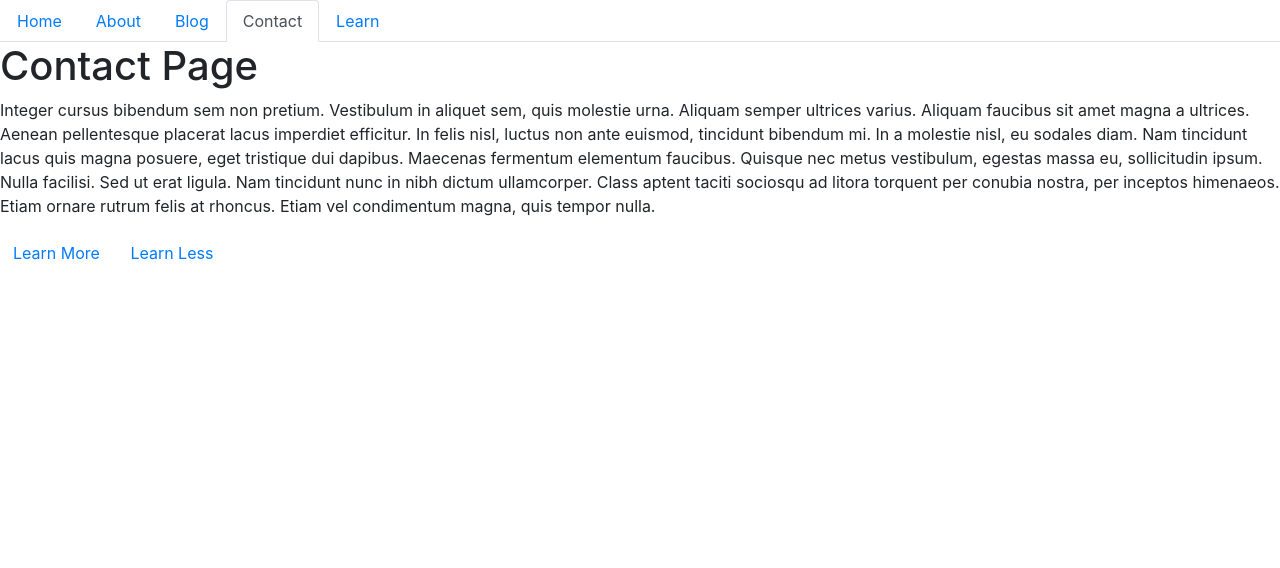
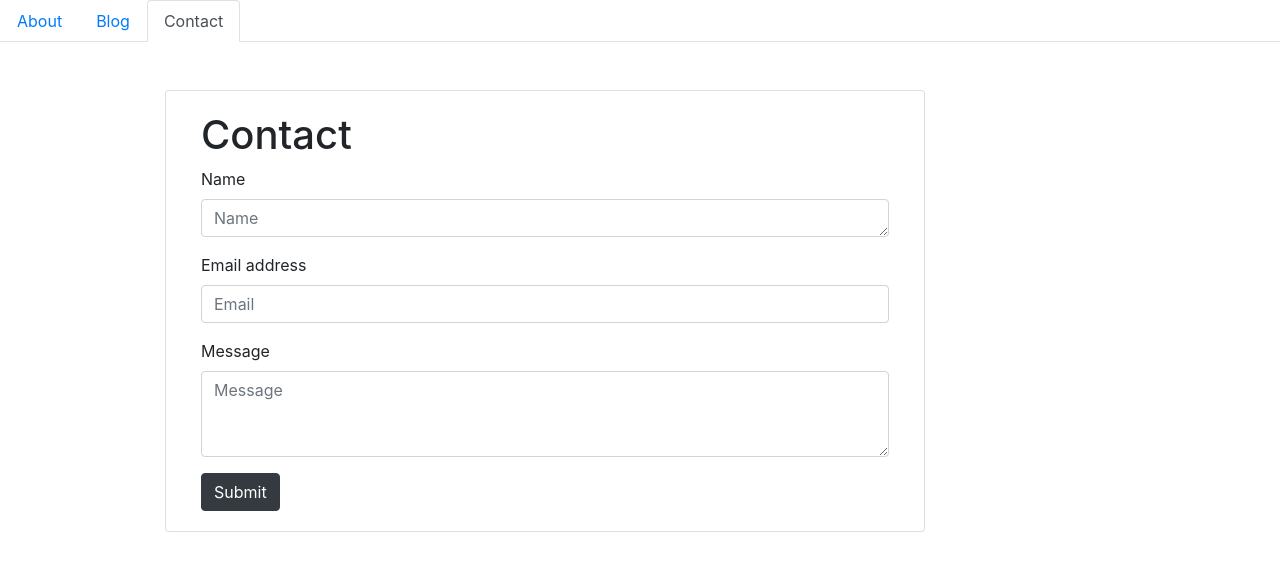
Before and after one commit to MacParthum/React_Portfolio, a React (Create React App) app: page /contact in a window 1280 px wide. Shown: the top 568 px of the page. Built offline with nearby package versions, Linux system fonts and the light colour scheme.

Commit message:
still playing with routes.  added contact form

```diff
--- a/src/components/NavTabs.js
+++ b/src/components/NavTabs.js
@@ -9,15 +9,15 @@ function NavTabs() {
 
   return (
     <ul className="nav nav-tabs">
-      <li className="nav-item">
+      {/* <li className="nav-item">
         <Link to="/" className={location.pathname === "/" ? "nav-link active" : "nav-link"}>
           Home
         </Link>
-      </li>
+      </li> */}
       <li className="nav-item">
         <Link
-          to="/about"
-          className={location.pathname === "/about" ? "nav-link active" : "nav-link"}
+          to="/"
+          className={location.pathname === "/" ? "nav-link active" : "nav-link"}
         >
           About
         </Link>
@@ -38,14 +38,14 @@ function NavTabs() {
           Contact
         </Link>
       </li>
-      <li className="nav-item">
+      {/* <li className="nav-item">
         <Link
           to="/contact/learn"
           className={location.pathname === "/contact/learn" ? "nav-link active" : "nav-link"}
         >
           Learn
         </Link>
-      </li>
+      </li> */}
     </ul>
   );
 }
--- a/src/components/pages/Contact.js
+++ b/src/components/pages/Contact.js
@@ -1,29 +1,52 @@
 import React from "react";
-import { Link, Route } from "react-router-dom";
-import Learn from "./Learn";
 
-function Contact(props) {
+function Contact() {
   return (
-    <div>
-      <h1>Contact Page</h1>
-      <p>
-        Integer cursus bibendum sem non pretium. Vestibulum in aliquet sem, quis molestie urna.
-        Aliquam semper ultrices varius. Aliquam faucibus sit amet magna a ultrices. Aenean
-        pellentesque placerat lacus imperdiet efficitur. In felis nisl, luctus non ante euismod,
-        tincidunt bibendum mi. In a molestie nisl, eu sodales diam. Nam tincidunt lacus quis magna
-        posuere, eget tristique dui dapibus. Maecenas fermentum elementum faucibus. Quisque nec
-        metus vestibulum, egestas massa eu, sollicitudin ipsum. Nulla facilisi. Sed ut erat ligula.
-        Nam tincidunt nunc in nibh dictum ullamcorper. Class aptent taciti sociosqu ad litora
-        torquent per conubia nostra, per inceptos himenaeos. Etiam ornare rutrum felis at rhoncus.
-        Etiam vel condimentum magna, quis tempor nulla.
-      </p>
-      <Link to={`${props.match.url}/learn`} role="button" className="btn btn-link">
-        Learn More
-      </Link>{" "}
-      <Link to="/contact" role="button" className="btn btn-link">
-        Learn Less
-      </Link>
-      <Route exact path={`${props.match.url}/learn`} component={Learn} />
+    <div className="container w-auto full-page pb-5">
+      <div className="row w-auto">
+        <div className="col-md-1"></div>
+        <div className="col-md-8 mt-5 card">
+          <div className="card-body">
+            <h1 className="text">Contact</h1>
+            <form>
+              <div className="form-group">
+                <label for="exampleFormControlTextarea1">Name</label>
+                <textarea
+                  className="form-control"
+                  id="exampleFormControlTextarea1"
+                  rows="1"
+                  placeholder="Name"
+                ></textarea>
+              </div>
+
+              <div className="form-group">
+                <label for="exampleFormControlInput1">Email address</label>
+                <input
+                  type="email"
+                  className="form-control"
+                  id="exampleFormControlInput1"
+                  placeholder="Email"
+                />
+              </div>
+
+              <div className="form-group">
+                <label for="exampleFormControlTextarea1">Message</label>
+                <textarea
+                  className="form-control"
+                  id="exampleFormControlTextarea2"
+                  rows="3"
+                  placeholder="Message"
+                ></textarea>
+              </div>
+
+              <button type="submit" className="btn btn-dark">
+                Submit
+              </button>
+            </form>
+          </div>
+        </div>
+        <div className="col-md-3"></div>
+      </div>
     </div>
   );
 }
--- a/src/components/pages/Home.js
+++ b/src/components/pages/Home.js
@@ -1,72 +1,77 @@
 import React from "react";
 
-function Home() {
+function About() {
   return (
-    <div>
-      <h1>Mac Parthum</h1>
-      <p>
-        Lorem ipsum dolor sit amet, consectetur adipiscing elit. Sed neque velit, lobortis ut magna
-        varius, blandit rhoncus sem. Morbi lacinia nisi ac dui fermentum, sed luctus urna tincidunt.
-        Etiam ut feugiat ex. Cras non risus mi. Curabitur mattis rutrum ipsum, ut aliquet urna
-        imperdiet ac. Sed nec nulla aliquam, bibendum odio eget, vestibulum tortor. Cras rutrum
-        ligula in tincidunt commodo. Morbi sit amet mollis orci, in tristique ex. Donec nec ornare
-        elit. Donec blandit est sed risus feugiat porttitor. Vestibulum molestie hendrerit massa non
-        consequat. Vestibulum vitae lorem tortor. In elementum ultricies tempus. Interdum et
-        malesuada fames ac ante ipsum primis in faucibus.
-      </p>
+    <div className="container w-100 full-page pb-5">
+      <div className="row w-100">
+        <div className="col-md-1"></div>
+        <div className="col-md-8 mt-5 card">
+          <div className="card-body">
+            <h1 className="text-bold">About Me</h1>
+
+            <img
+              src="https://scontent-ort2-2.xx.fbcdn.net/v/t1.0-9/67514684_2299926470122695_2668323770661339136_o.jpg?_nc_cat=111&_nc_sid=09cbfe&_nc_ohc=VxtoEIfjesUAX-E61AH&_nc_ht=scontent-ort2-2.xx&oh=7fcdc7775d365290d201479b97ccad7d&oe=5F9AB6E0"
+              alt="Mac's Facebook"
+              width="200"
+              height="200"
+              border="0"
+              className="float-left mr-3 img-fluid"
+            />
+
+            <p>
+
+              I first became fascinated with computers and video games playing
+              Age of Empires. A classic pc game that lets you build a
+              civilization and conquer the world with your armies. I knew I
+              wanted to learn all video games and how they are made. I stumbled
+              upon imvu 12 years ago. imvu is a chat messenger that allows people to pay a
+              small price to create items for sale on the messenger. imvu users
+              can buy anything you can make on 3ds max like houses, cars,
+              clothes for your avitar, avitars themselves. I was hooked on it
+              immediatly and I've been at it for over a decade. From my time on
+              imvu I learned a lot of photoshop and how to re-texture 3DS Max
+              models and sell them for a little profit.
+            </p>
+            <p>
+
+              Each imvu product has an HTML page and I learned the basics of how
+              to display images and do a little coding. That little bit of
+              coding lead me to lean away from wanting to make games to being
+              even more intersted in making webpages and websites. So I enrolled
+              at the UNC Charlotte Full Stack Web Developer Bootcamp and made
+              this page!. Im exited to put my newfound skills to use to keep
+              updating this page as I learn more.
+            </p>
+            <p>
+
+              <a href="https://www.linkedin.com/in/mac-parthum-3b758782/" target="_blank">
+                Go to my LinkdIn Profile
+              </a>
+            </p>
+
+            <p>
+
+              <a href="https://github.com/MacParthum" target="_blank">
+                Go to my GitHub Profile
+              </a>
+            </p>
+
+            <p>
+              <a
+                href="https://docs.google.com/document/d/e/2PACX-1vT1t64alV8NNc5jwzTgoO01JiLA0ovR7VT3LaWmidnbyt3_0OTEZ5d933cPrqVUUxuFqke8o3Pkyb0E/pub"
+                target="_blank"
+              >
+                Go to my Resume
+              </a>
+            </p>
+
+            <p>email: macparthum@gmail.com</p>
+          </div>
+        </div>
+        <div className="col-md-3"></div>
+      </div>
     </div>
   );
 }
 
-export default Home;
-
-// import React from "react";
-
-// function Home() {
-//   return (
-//     // Grid Container
-//     <div className="container w-100 full-page pb-5">
-//       <div className="row w-100">
-//         <div className="col-md-1"></div>
-//         <div className="col-md-8 mt-5 card">
-//           <div className="card-body">
-//             <h1 className="text-bold">About Me</h1>
-
-//             <img
-//               src="#"
-//               alt="Mac's Facebook"
-//               className="float-left mr-3 img-fluid"
-//             />
-//             <p>paragraph 1</p>
-//             <p>paragraph 2</p>
-//             {/* <p>
-//               <a href="#" target="_blank">
-//                 LinkdIn
-//               </a>
-//             </p>
-
-//             <p>
-//               <a href="#" target="_blank">
-//                 GitHub
-//               </a>
-//             </p> */}
-
-//             <p>
-//               <a
-//                 href="https://docs.google.com/document/d/e/2PACX-1vT1t64alV8NNc5jwzTgoO01JiLA0ovR7VT3LaWmidnbyt3_0OTEZ5d933cPrqVUUxuFqke8o3Pkyb0E/pub"
-//                 target="_blank"
-//               >
-//                 Resume
-//               </a>
-//             </p>
-
-//             <p>email: macparthum@gmail.com</p>
-//           </div>
-//         </div>
-//         <div className="col-md-3"></div>
-//       </div>
-//     </div>
-//   );
-// }
-
-// export default Home;
+export default About;
```
